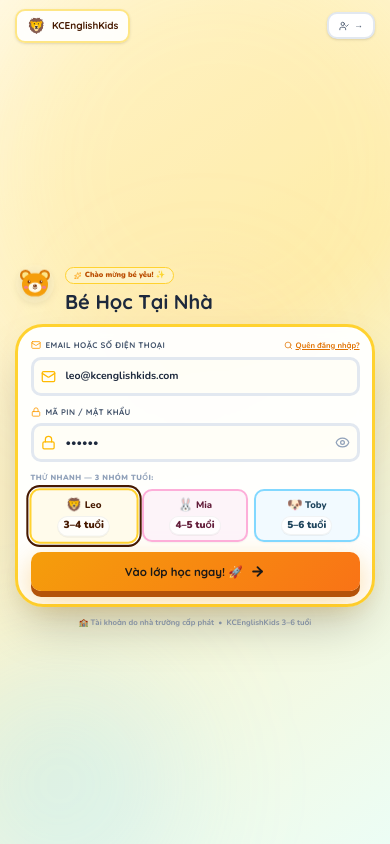
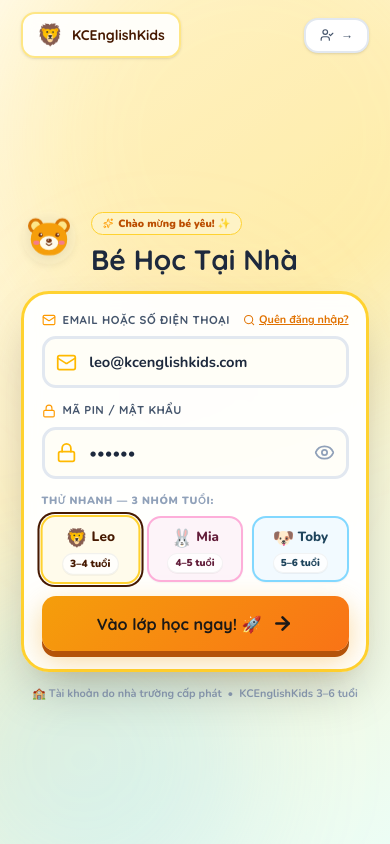
Before and after one commit to BaoKhang2210/KCEnglishKids, a React (Vite) app in the folder client/: page /login in a window 390 px wide. Built offline with nearby package versions, Linux system fonts and the light colour scheme.

Commit message:
fix(layout): restore mouse scrolling and text selection for Admin and Teacher dashboards while isolating child fullscreen games

```diff
--- a/client/src/index.css
+++ b/client/src/index.css
@@ -11,30 +11,46 @@
   --font-body: 'Nunito', system-ui, -apple-system, sans-serif;
 }
 
-/* Fit-to-Viewport root scaling (Section A1) */
-html, body, #root {
-  height: 100dvh;
-  width: 100vw;
+/* Root scaling & Scroll behavior */
+html, body {
   margin: 0;
   padding: 0;
-  overflow: hidden;
-  overscroll-behavior: none;
+  min-height: 100%;
+}
+
+#root {
+  min-height: 100dvh;
+  width: 100%;
 }
 
 html {
   /* 15px tại 720px cao; co/giãn theo cả chiều cao VÀ chiều rộng */
-  font-size: clamp(10px, min(calc(100dvh / 45), calc(100vw / 80)), 18px);
+  font-size: clamp(14px, min(calc(100dvh / 45), calc(100vw / 80)), 18px);
 }
 
 @layer base {
   body {
     font-family: 'Nunito', 'Quicksand', system-ui, -apple-system, sans-serif;
-    @apply bg-amber-50 text-slate-800 selection:bg-amber-200 h-dvh overflow-hidden;
-    user-select: none;
+    @apply bg-amber-50 text-slate-800 selection:bg-amber-200 min-h-screen;
     -webkit-tap-highlight-color: transparent;
     text-rendering: optimizeLegibility;
     -webkit-font-smoothing: antialiased;
     -moz-osx-font-smoothing: grayscale;
+  }
+
+  /* Allow text selection in inputs, tables, admin and teacher dashboards */
+  .teacher-dark,
+  .admin-dark,
+  input,
+  textarea,
+  table {
+    user-select: text !important;
+  }
+
+  /* Lock viewport scroll only when isolated fullscreen game is active */
+  body:has(#game-fullscreen-shell) {
+    overflow: hidden !important;
+    height: 100dvh !important;
   }
 
   /* Đảm bảo toàn bộ element kế thừa font Nunito */
```
